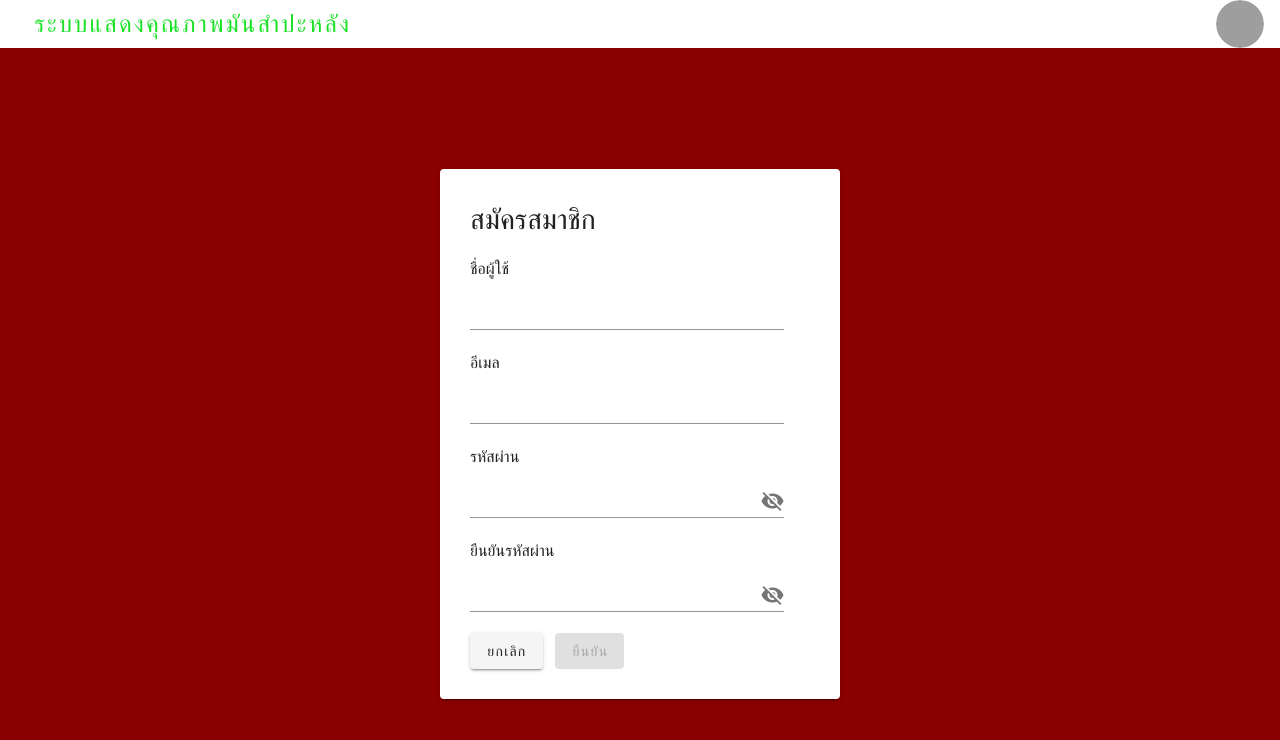
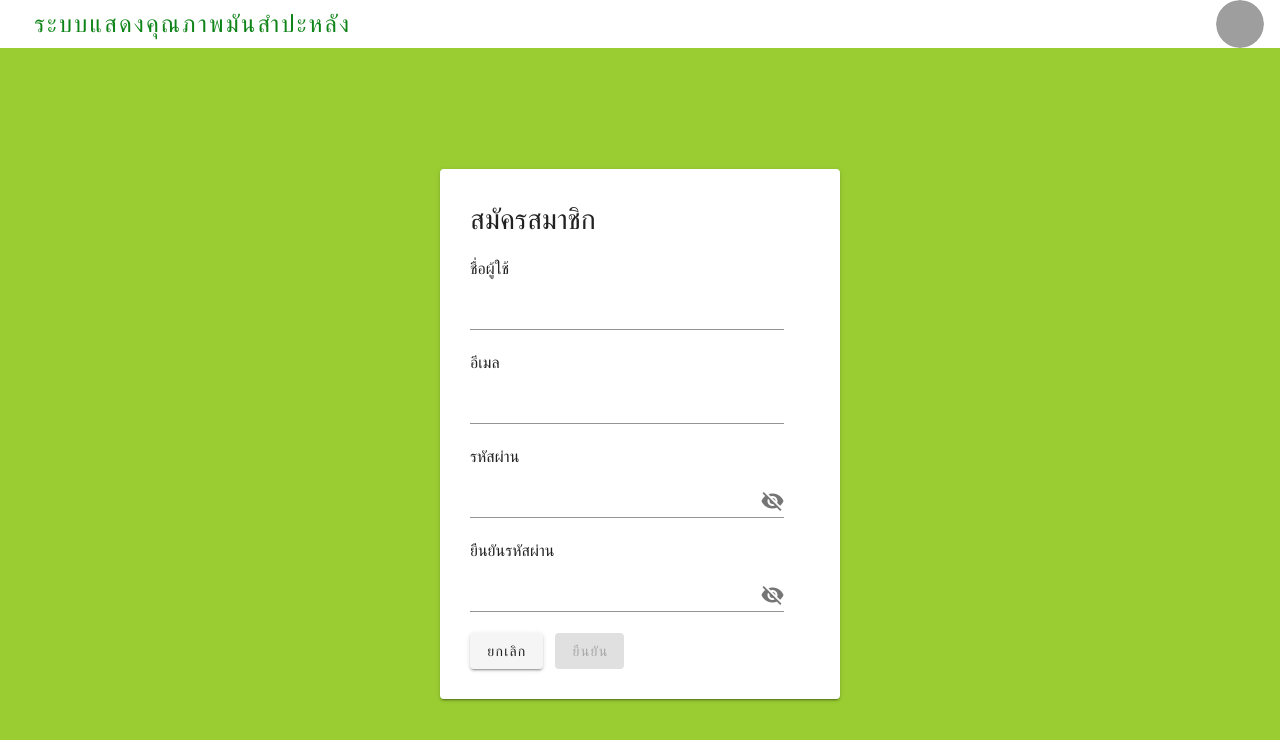
Before and after one commit to khing78/SeniorProject, a Vue app in the folder Client/cassava/: page /register in a window 1280 px wide. Shown: the top 740 px of the page. Built offline with nearby package versions, Linux system fonts and the light colour scheme; grey boxes are pictures that could not be loaded.

Commit message:
change auth bg

```diff
--- a/Client/cassava/src/views/ForgetPassword.vue
+++ b/Client/cassava/src/views/ForgetPassword.vue
@@ -76,6 +76,6 @@ export default {
   margin-right: 1vw;
 }
 #mainbackground {
-  background: darkred;
+  background-color: #9ACD32	 ;
 }
 </style>
--- a/Client/cassava/src/views/Login.vue
+++ b/Client/cassava/src/views/Login.vue
@@ -132,6 +132,6 @@ export default {
   margin-bottom: 1vh;
 }
 #mainbackground {
-  background: darkred;
+  background-color: #9ACD32	 ;
 }
 </style>
--- a/Client/cassava/src/views/NavBar.vue
+++ b/Client/cassava/src/views/NavBar.vue
@@ -5,7 +5,7 @@
         ><v-btn
           text
           @click="moveto('backtonormal')"
-          style="color: #1ce227; font-size: 24px"
+          style="color: #0E8317; font-size: 24px"
           >ระบบแสดงคุณภาพมันสำปะหลัง</v-btn
         ></v-toolbar-title
       >
--- a/Client/cassava/src/views/Register.vue
+++ b/Client/cassava/src/views/Register.vue
@@ -120,6 +120,6 @@ export default {
   margin-right: 1vw;
 }
 #mainbackground {
-  background: darkred;
+  background-color: #9ACD32	 ;
 }
 </style>
```
Also changed, not shown: Client/cassava/src/assets/green-leaves-background.jpg (added), Client/cassava/src/assets/maxresdefault.jpg (added), 7 other files (tests, documents, lock files or other folders).
